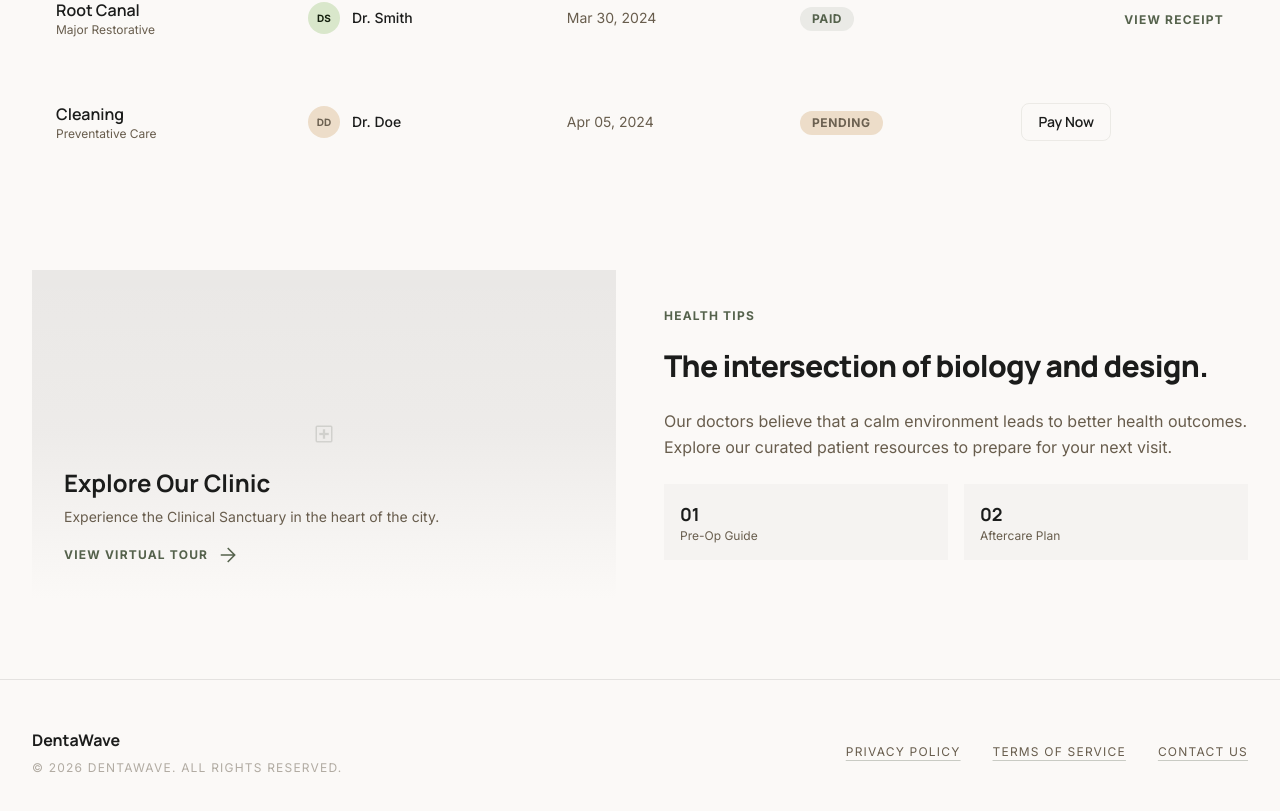
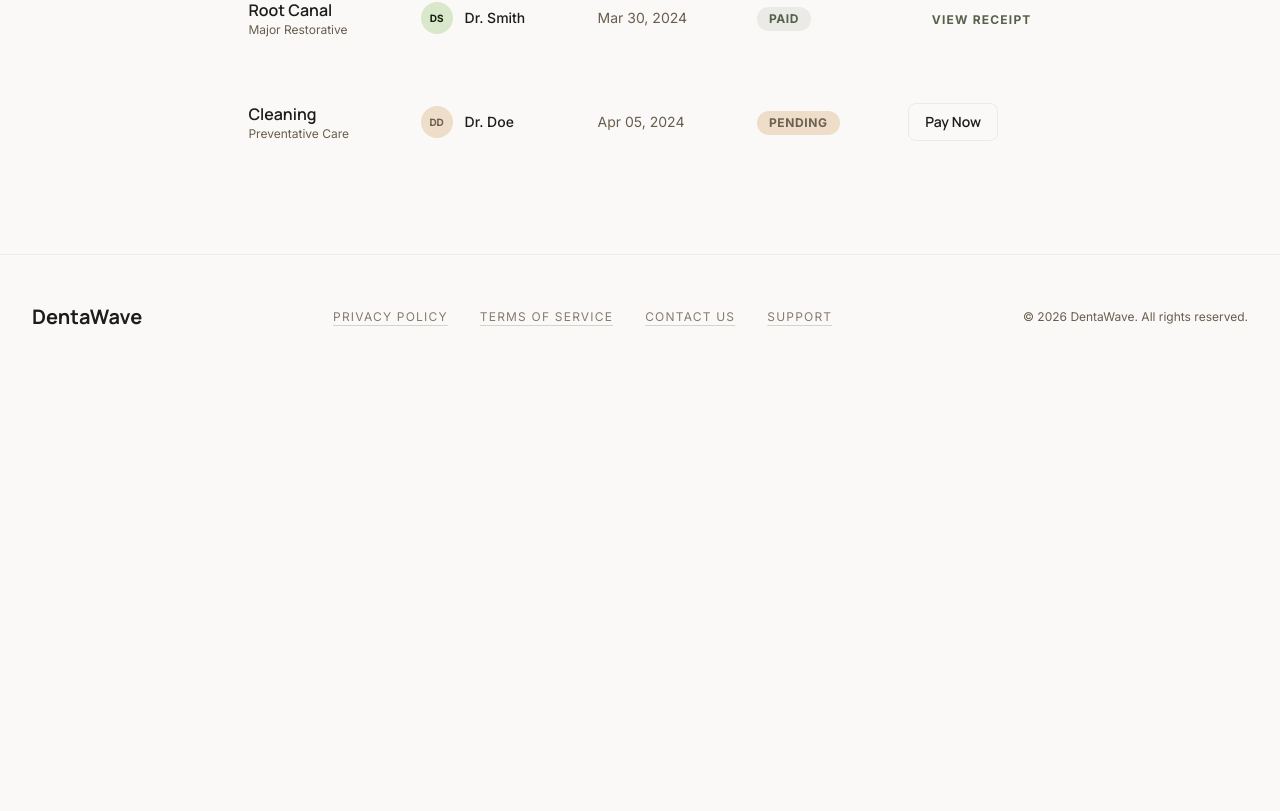
Before and after one commit to tahmidjihan/dentaFlow-frontend, a Next.js app: page /dashboard in a window 1280 px wide. Shown: the part 693-1504 px from the top of the page. After the commit the page ends 1072 px from the top, so only its background shows below. Built offline with nearby package versions, Linux system fonts and the light colour scheme.

Commit message:
refactor: layout

```diff
--- a/app/clinics/[id]/page.tsx
+++ b/app/clinics/[id]/page.tsx
@@ -24,7 +24,6 @@ export default async function ClinicPage({ params }: ClinicPageProps) {
 
   return (
     <>
-      <Navbar />
       <main className='pt-32 pb-24 px-8 max-w-screen-2xl mx-auto min-h-screen'>
         <div className='flex flex-col lg:flex-row gap-16 lg:gap-24'>
           {/* Left Side: Clinic Details (Editorial Layout) */}
@@ -150,7 +149,6 @@ export default async function ClinicPage({ params }: ClinicPageProps) {
           </div>
         </div>
       </main>
-      <Footer />
     </>
   );
 }
--- a/app/clinics/page.tsx
+++ b/app/clinics/page.tsx
@@ -1,15 +1,13 @@
-import Navbar from "@/components/Navbar";
-import Clinics from "@/components/Clinics";
-import Footer from "@/components/Footer";
+import Navbar from '@/components/Navbar';
+import Clinics from '@/components/Clinics';
+import Footer from '@/components/Footer';
 
 export default function ClinicsPage() {
   return (
     <>
-      <Navbar />
-      <main className="flex-grow">
+      <main className='flex-grow'>
         <Clinics />
       </main>
-      <Footer />
     </>
   );
 }
--- a/app/layout.tsx
+++ b/app/layout.tsx
@@ -1,6 +1,8 @@
 import type { Metadata } from 'next';
 import { Manrope, Inter } from 'next/font/google';
 import './globals.css';
+import Navbar from '@/components/Navbar';
+import Footer from '@/components/Footer';
 
 const manrope = Manrope({
   variable: '--font-manrope',
@@ -34,8 +36,13 @@ export default function RootLayout({
           rel='stylesheet'
         />
       </head>
-      <body className='min-h-full flex flex-col bg-surface text-on-surface'>
+      <body
+        className='min-h-full flex flex-col bg-surface text-on-surface'
+        suppressHydrationWarning
+      >
+        <Navbar />
         {children}
+        <Footer />
       </body>
     </html>
   );
--- a/components/Dashboard.tsx
+++ b/components/Dashboard.tsx
@@ -1,6 +1,7 @@
 'use client';
 
 import Link from 'next/link';
+import Footer from '@/components/Footer';
 import Button from '@/components/ui/Button';
 import Badge from '@/components/ui/Badge';
 import {
@@ -100,45 +101,6 @@ export default function Dashboard() {
 
   return (
     <>
-      {/* Top Navigation Bar */}
-      <nav className='fixed top-0 w-full z-50 bg-surface/80 backdrop-blur-md shadow-sm shadow-on-surface/5'>
-        <div className='flex justify-between items-center w-full px-8 py-4 max-w-screen-2xl mx-auto'>
-          <Link href="/" className='text-2xl font-bold tracking-tighter text-on-surface font-headline'>
-            DentaWave
-          </Link>
-          <div className='hidden md:flex gap-8 items-center'>
-            <Link
-              href='/'
-              className="font-headline tracking-tight text-sm font-medium text-secondary hover:text-on-surface transition-colors"
-            >
-              Home
-            </Link>
-            <Link
-              href='/clinics'
-              className="font-headline tracking-tight text-sm font-medium text-secondary hover:text-on-surface transition-colors"
-            >
-              Clinics
-            </Link>
-            <Link
-              href='/dashboard'
-              className="font-headline tracking-tight text-sm font-medium text-primary font-semibold border-b-2 border-primary pb-1"
-            >
-              Dashboard
-            </Link>
-          </div>
-          <div className='flex items-center gap-4'>
-            <Button size='sm' variant='primary'>
-              Book Appointment
-            </Button>
-            <div className='w-10 h-10 rounded-full overflow-hidden bg-surface-container-high border border-outline-variant/20 flex items-center justify-center'>
-              <span className='material-symbols-outlined text-on-surface-variant'>
-                person
-              </span>
-            </div>
-          </div>
-        </div>
-      </nav>
-
       <main className='pt-32 pb-20 px-8 max-w-screen-2xl mx-auto min-h-screen'>
         {/* Header Section */}
         <header className='mb-16'>
@@ -238,9 +200,7 @@ export default function Dashboard() {
                   <TableCell className='text-sm text-secondary'>
                     {appointment.date}
                   </TableCell>
-                  <TableCell>
-                    {getStatusBadge(appointment.status)}
-                  </TableCell>
+                  <TableCell>{getStatusBadge(appointment.status)}</TableCell>
                   <TableCell align='right'>
                     {appointment.status === 'paid' ? (
                       <button className='text-xs font-label uppercase tracking-widest text-primary font-bold hover:underline decoration-primary/30 underline-offset-4'>
@@ -257,93 +217,7 @@ export default function Dashboard() {
             </TableBody>
           </Table>
         </div>
-
-        {/* Featured Section (Bento Bottom) */}
-        <section className='mt-24 grid grid-cols-1 md:grid-cols-2 gap-12'>
-          <div className='relative overflow-hidden group'>
-            <div className='w-full aspect-video bg-surface-container-high flex items-center justify-center'>
-              <span className='material-symbols-outlined text-6xl text-outline/30'>
-                local_hospital
-              </span>
-            </div>
-            <div className='absolute inset-0 bg-gradient-to-t from-surface via-surface/20 to-transparent p-8 flex flex-col justify-end'>
-              <h3 className='font-headline text-2xl font-bold text-on-background mb-2'>
-                Explore Our Clinic
-              </h3>
-              <p className='text-secondary text-sm mb-4'>
-                Experience the Clinical Sanctuary in the heart of the city.
-              </p>
-              <Link
-                href='/clinics'
-                className='text-xs font-label font-bold uppercase tracking-widest text-primary flex items-center gap-2'
-              >
-                View Virtual Tour
-                <span className='material-symbols-outlined text-sm'>
-                  arrow_forward
-                </span>
-              </Link>
-            </div>
-          </div>
-
-          <div className='flex flex-col justify-center space-y-6'>
-            <p className='font-label text-xs uppercase tracking-widest text-primary font-bold'>
-              Health Tips
-            </p>
-            <h3 className='font-headline text-3xl font-extrabold tracking-tight'>
-              The intersection of biology and design.
-            </h3>
-            <p className='text-secondary leading-relaxed'>
-              Our doctors believe that a calm environment leads to better health
-              outcomes. Explore our curated patient resources to prepare for your
-              next visit.
-            </p>
-            <div className='grid grid-cols-2 gap-4'>
-              <div className='p-4 bg-surface-container-low'>
-                <p className='font-headline font-bold text-lg'>01</p>
-                <p className='text-xs text-secondary'>Pre-Op Guide</p>
-              </div>
-              <div className='p-4 bg-surface-container-low'>
-                <p className='font-headline font-bold text-lg'>02</p>
-                <p className='text-xs text-secondary'>Aftercare Plan</p>
-              </div>
-            </div>
-          </div>
-        </section>
       </main>
-
-      {/* Footer */}
-      <footer className='w-full py-12 px-8 mt-auto bg-surface border-t border-on-surface/10'>
-        <div className='flex flex-col md:flex-row justify-between items-center gap-6 max-w-screen-2xl mx-auto'>
-          <div className='flex flex-col gap-2'>
-            <span className='font-headline font-bold text-on-surface'>
-              DentaWave
-            </span>
-            <p className='font-body text-xs uppercase tracking-widest text-secondary/50'>
-              © 2026 DentaWave. All rights reserved.
-            </p>
-          </div>
-          <div className='flex gap-8'>
-            <Link
-              href='/privacy'
-              className="font-body text-xs uppercase tracking-widest text-secondary hover:text-primary transition-all underline decoration-primary/30 underline-offset-4"
-            >
-              Privacy Policy
-            </Link>
-            <Link
-              href='/terms'
-              className="font-body text-xs uppercase tracking-widest text-secondary hover:text-primary transition-all underline decoration-primary/30 underline-offset-4"
-            >
-              Terms of Service
-            </Link>
-            <Link
-              href='/contact'
-              className="font-body text-xs uppercase tracking-widest text-secondary hover:text-primary transition-all underline decoration-primary/30 underline-offset-4"
-            >
-              Contact Us
-            </Link>
-          </div>
-        </div>
-      </footer>
     </>
   );
 }
```
